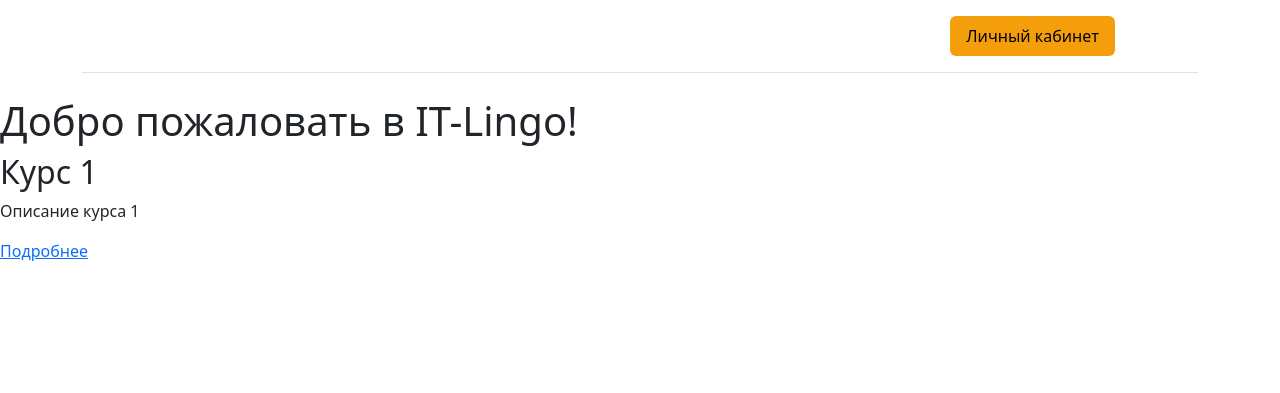
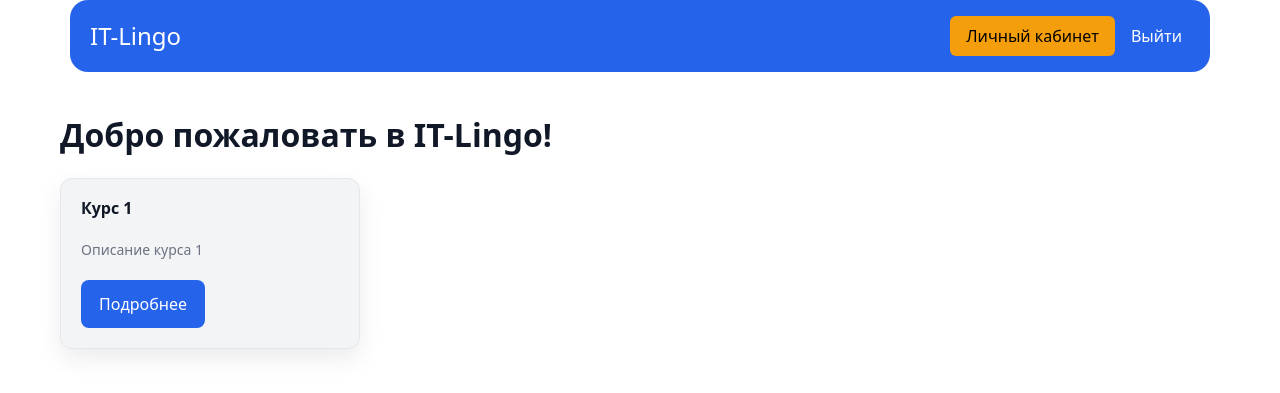
Before and after one commit to AtrLkss/itlingo, a Flask app: page /dashboard in a window 1280 px wide. Shown: the top 393 px of the page. Run offline with Flask 3, Linux system fonts and the light colour scheme; a user stored in the database is signed in.

Commit message:
dashvoard

```diff
--- a/static/dashboard.css
+++ b/static/dashboard.css
@@ -0,0 +1,52 @@
+.dashboard {
+    max-width: 1200px !important;
+    margin: 0 auto !important;
+    padding: 20px 20px !important;
+}
+
+.dashboard__title {
+    margin: 0 0 24px;
+    font-size: 32px;
+    font-weight: 700;
+    color: #111827 !important;
+}
+.dashboard__courses {
+    display: flex;
+    flex-wrap: wrap;
+    gap: 24px;
+}
+
+.dashboard__course {
+   width: 300px;
+    padding: 20px;
+    background-color: #F3F4F6 !important;
+    border-radius: 12px;
+    border: 1px solid #E5E7EB !important;
+    box-shadow: 0 10px 24px rgba(0, 0, 0, 0.08) !important;
+}
+
+.dashboard__course-title {
+    margin: 0 0 20px;
+    font-size: 16px;
+    font-weight: 600;
+    color: #111827 !important;
+}
+.dashboard__course-description {
+    margin: 0 0 20px;
+    font-size: 14px;
+    line-height: 1.5;
+    color: #6B7280 !important;
+}
+.dashboard__course-link {
+    display: inline-block;
+    padding: 12px 18px;
+    background-color: #2563EB !important;
+    color: #FFFFFF !important;
+    border-radius: 8px;
+    text-decoration: none !important;
+    font-weight: 500;
+}
+.dashboard__course-link:hover {
+    background-color: #1D4ED8 !important;
+    color: #FFFFFF !important;
+}
--- a/templates/dashboard.html
+++ b/templates/dashboard.html
@@ -11,10 +11,10 @@
 </head>
 
 <body>
-    <div class="container">
-        <header class="d-flex flex-wrap justify-content-center py-3 mb-4 border-bottom"> <a href="/"
+    <div class="container mt-10">
+        <header class="d-flex flex-wrap justify-content-center py-3 mb-4"> <a href="/"
                 class="d-flex align-items-center mb-3 mb-md-0 me-md-auto link-body-emphasis text-decoration-none"> <svg
-                    class="bi me-2" width="40" height="32" aria-hidden="true">
+                    class="bi me-2" width="0" height="0" aria-hidden="true">
                     <use xlink:href="#bootstrap"></use>
                 </svg> <span class="fs-4">IT-Lingo</span> </a>
             <ul class="nav nav-pills">
```
